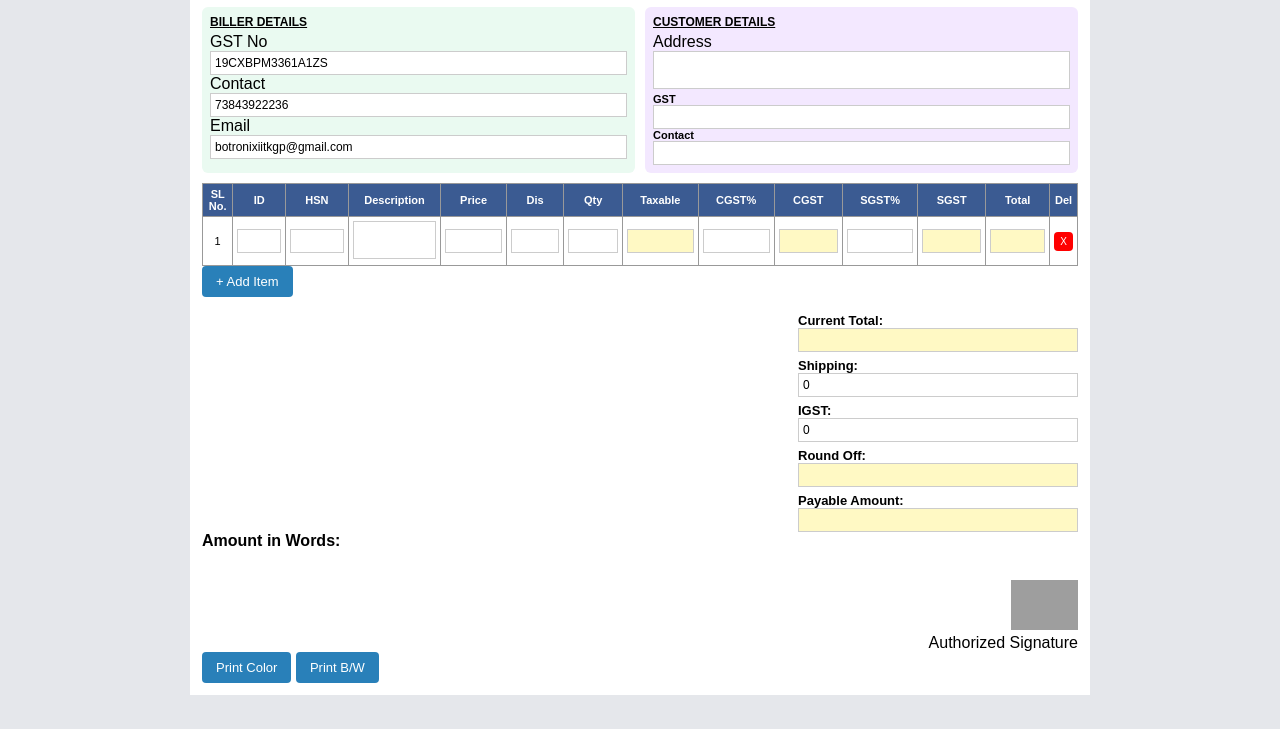
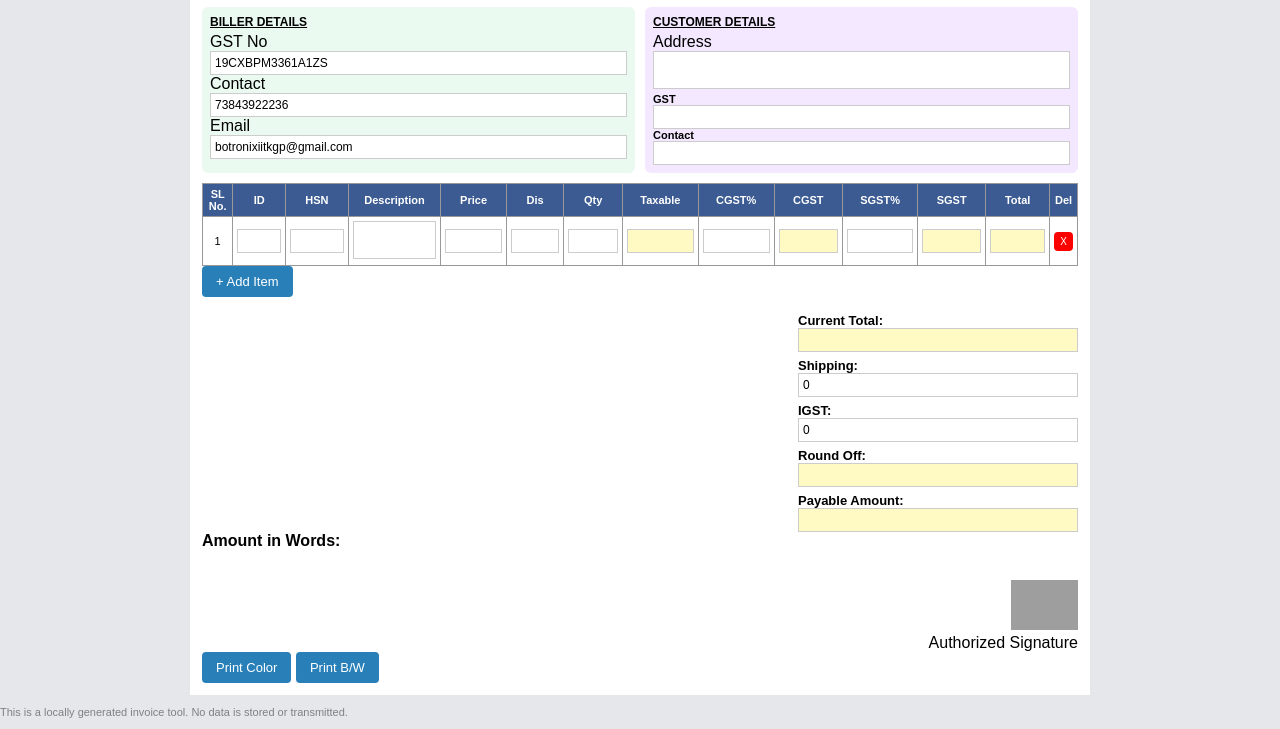
Before and after one commit to hscomputer2024/BotronixsIBill, a plain HTML site: page index.html in a window 1280 px wide. Shown: the part 136-865 px from the top of the page. Before the commit the page ends 831 px from the top, so only its background shows below. Drawn offline with Linux system fonts and the light colour scheme; grey boxes are pictures that could not be loaded.

Commit message:
Update index.html

```diff
--- a/index.html
+++ b/index.html
@@ -134,7 +134,9 @@ Authorized Signature
 <button onclick="printBW()">Print B/W</button>
 
 </div>
-
+       <p style="font-size:11px;color:gray;">
+       This is a locally generated invoice tool. No data is stored or transmitted.
+       </p>
 <script>
 function init(){
  document.getElementById('date').value=new Date().toLocaleDateString();
```
